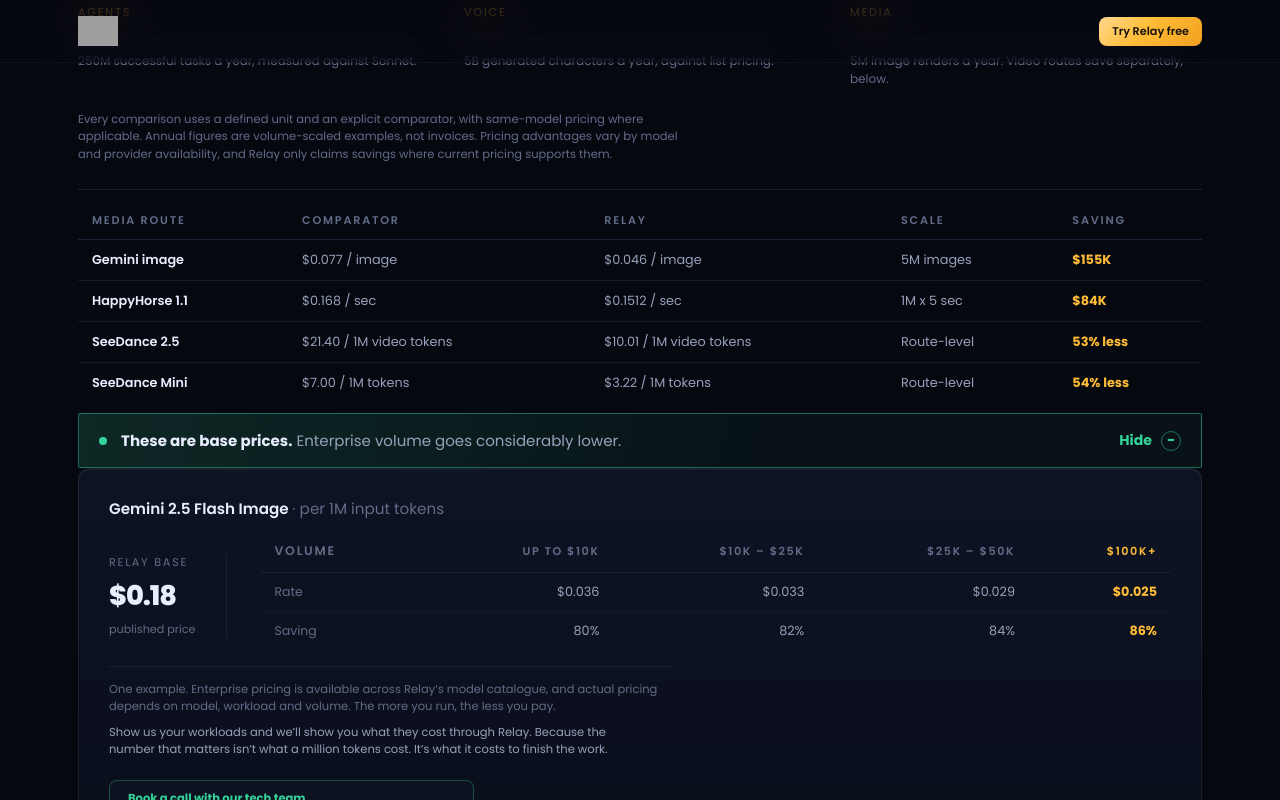
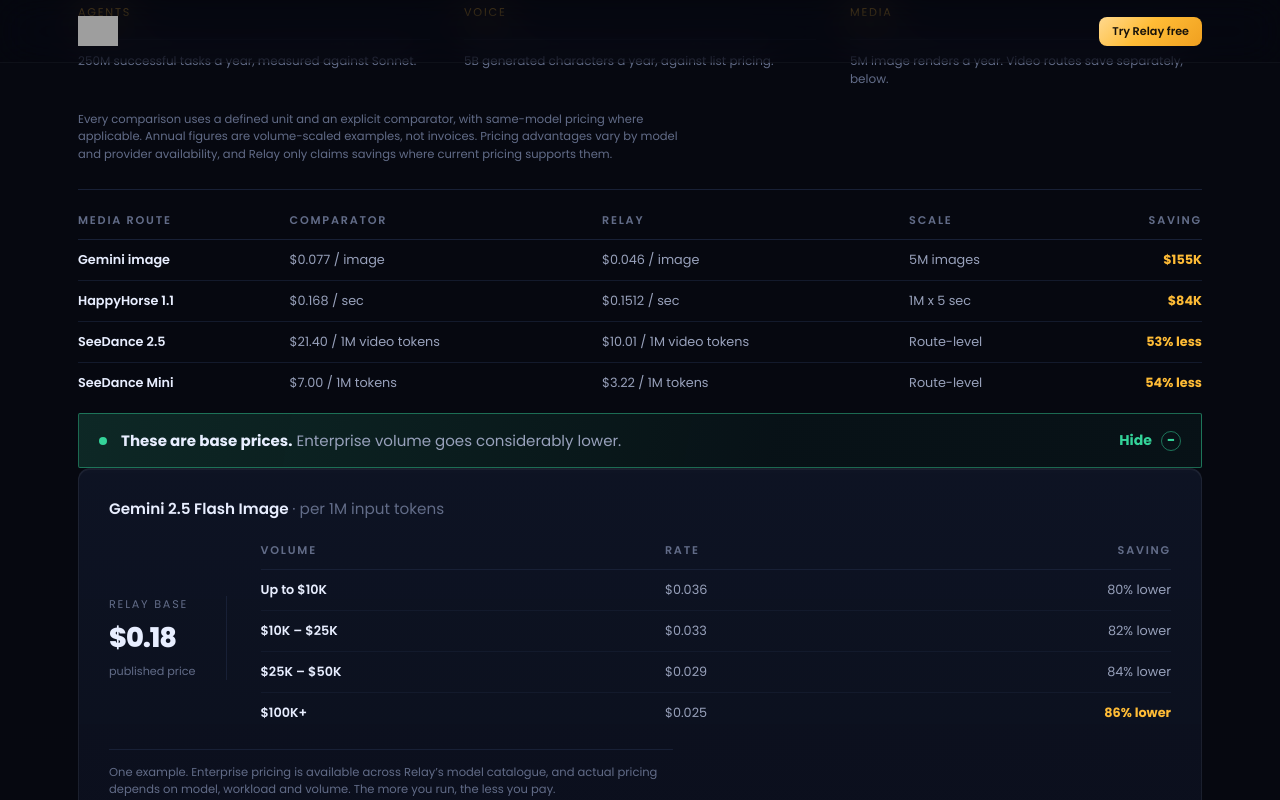
Before and after one commit to MaximusMaximos/relay-business, a Next.js app: page / in a window 1280 px wide. Both pictures are taken after a click on the button 640 px from the left and 3110 px from the top of the page. Shown: the part 2670-3470 px from the top of the page. Built offline with nearby package versions, Linux system fonts and the light colour scheme; grey boxes are pictures that could not be loaded.

Commit message:
Enterprise pricing table transposed to rows

```diff
--- a/app/EnterprisePricing.tsx
+++ b/app/EnterprisePricing.tsx
@@ -70,34 +70,20 @@
               <span className={styles.entLadderBaseNote}>published price</span>
             </div>
 
-            <table className={styles.entLadderTable}>
+            <table className={styles.table}>
               <thead>
-                <tr>
-                  <th>Volume</th>
-                  {TIERS.map((t, i) => (
-                    <th key={t.label} className={i === TIERS.length - 1 ? styles.entLadderBest : ""}>
-                      {t.label}
-                    </th>
-                  ))}
-                </tr>
+                <tr><th>Volume</th><th>Rate</th><th>Saving</th></tr>
               </thead>
               <tbody>
-                <tr>
-                  <td>Rate</td>
-                  {TIERS.map((t, i) => (
-                    <td key={t.label} className={i === TIERS.length - 1 ? styles.entLadderBest : ""}>
-                      ${t.price.toFixed(3)}
+                {TIERS.map((t, i) => (
+                  <tr key={t.label}>
+                    <td>{t.label}</td>
+                    <td>${t.price.toFixed(3)}</td>
+                    <td className={i === TIERS.length - 1 ? styles.tdSave : ""}>
+                      {pctBelow(t.price)}% lower
                     </td>
-                  ))}
-                </tr>
-                <tr>
-                  <td>Saving</td>
-                  {TIERS.map((t, i) => (
-                    <td key={t.label} className={i === TIERS.length - 1 ? styles.entLadderBest : ""}>
-                      {pctBelow(t.price)}%
-                    </td>
-                  ))}
-                </tr>
+                  </tr>
+                ))}
               </tbody>
             </table>
           </div>
--- a/app/page.module.css
+++ b/app/page.module.css
@@ -3514,3 +3514,74 @@
    beneath them. Removing them, which also removes the last of the small-caps
    label pattern from the page. */
 .eyebrow, .heroEyebrow, .perfStripLabel, .entPanelLabel { display: none; }
+
+@media (max-width: 900px) {
+  /* Five columns will not fit a phone, and the ladder was not set to scroll the
+     way the other tables are, so the strongest tier ran off the edge. Scrolls
+     sideways with the label column pinned, so "Rate" and "Saving" stay visible
+     while the tiers move. */
+  .entLadderTable {
+    display: block;
+    overflow-x: auto;
+    white-space: nowrap;
+    -webkit-overflow-scrolling: touch;
+  }
+  .entLadderTable th, .entLadderTable td { padding: 9px 12px; }
+  .entLadderTable th:first-child,
+  .entLadderTable td:first-child {
+    position: sticky;
+    left: 0;
+    background: var(--navyRaised);
+    z-index: 1;
+  }
+}
+
+@media (max-width: 900px) {
+  /* Scrolling put the strongest tier off-screen, which is the wrong thing to
+     hide. On a phone the table stacks instead: one row per tier, so $100K+ at
+     86% is visible without any interaction. */
+  .entLadderTable { display: block; overflow: visible; white-space: normal; }
+  .entLadderTable thead { display: none; }
+  .entLadderTable tbody { display: block; }
+  .entLadderTable tr { display: block; }
+
+  /* The two data rows become a definition list: volume, rate, saving per tier.
+     Handled by the label column carrying the row name. */
+  .entLadderTable td {
+    display: flex;
+    justify-content: space-between;
+    align-items: baseline;
+    padding: 9px 0;
+    border-bottom: 1px solid var(--line);
+    text-align: left;
+  }
+  .entLadderTable td:first-child {
+    position: static;
+    background: none;
+    font-size: 0.72rem;
+    text-transform: uppercase;
+    letter-spacing: 0.14em;
+    color: var(--dim);
+    border-bottom: none;
+    padding-bottom: 4px;
+  }
+}
+
+/* More room between columns. Three fields on a wide table left them bunched at
+   the left with empty space to the right. */
+.table td, .table thead th { padding-left: 22px; padding-right: 22px; }
+.table td:first-child, .table thead th:first-child { padding-left: 0; }
+.table td:last-child, .table thead th:last-child { padding-right: 0; text-align: right; }
+
+@media (max-width: 900px) {
+  .table td, .table thead th { padding-left: 14px; padding-right: 14px; }
+}
+
+/* The table was sizing to its content rather than its container, so three short
+   columns bunched at the left with empty space to the right. Padding could not
+   fix that: the table had to take the full width before the columns had room to
+   spread. */
+.entPanel .table { width: 100%; table-layout: fixed; }
+.entPanel .table th:first-child, .entPanel .table td:first-child { width: 42%; }
+.entPanel .table th:nth-child(2), .entPanel .table td:nth-child(2) { width: 28%; }
+.entPanel .table th:last-child, .entPanel .table td:last-child { width: 30%; text-align: right; }
```
